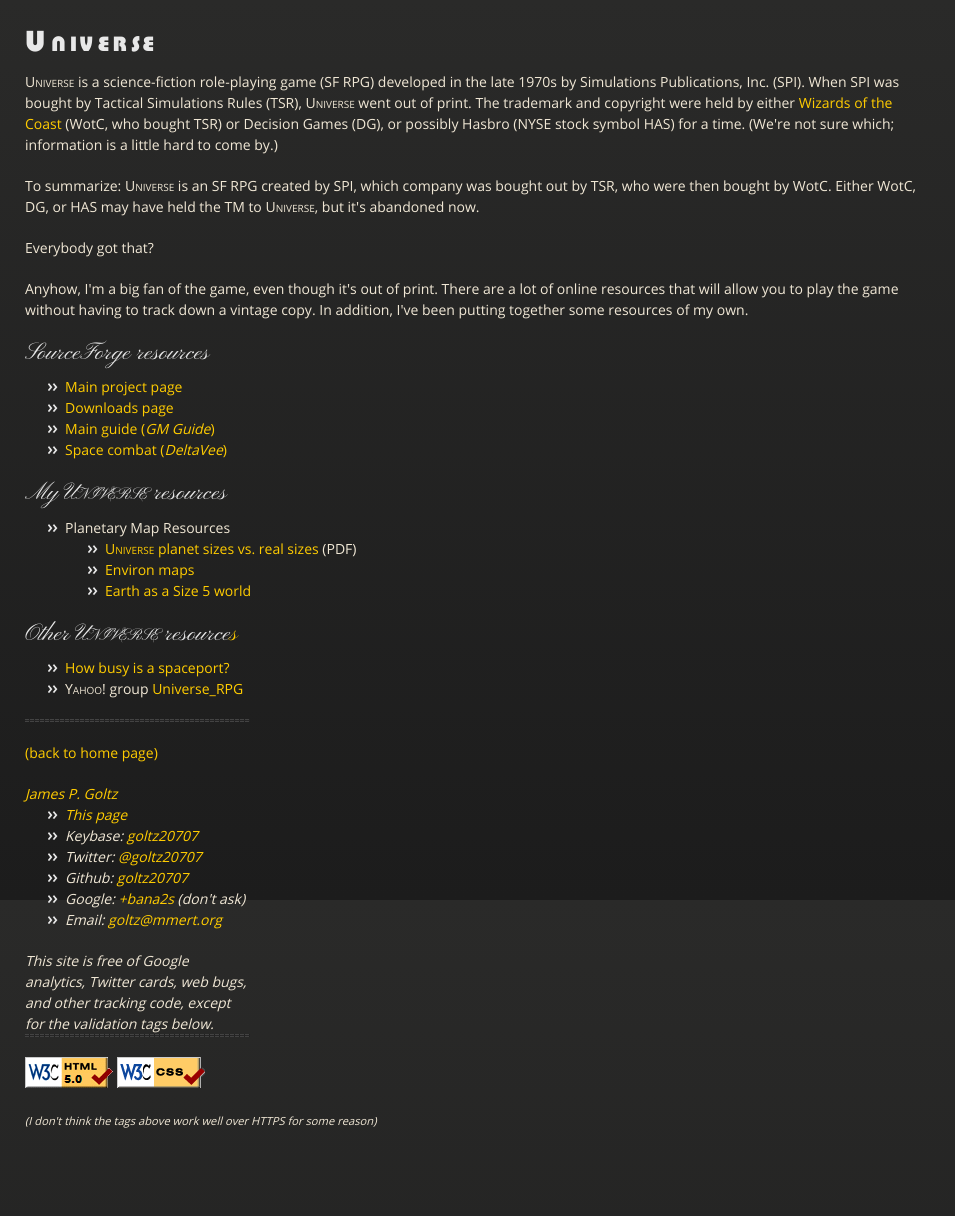
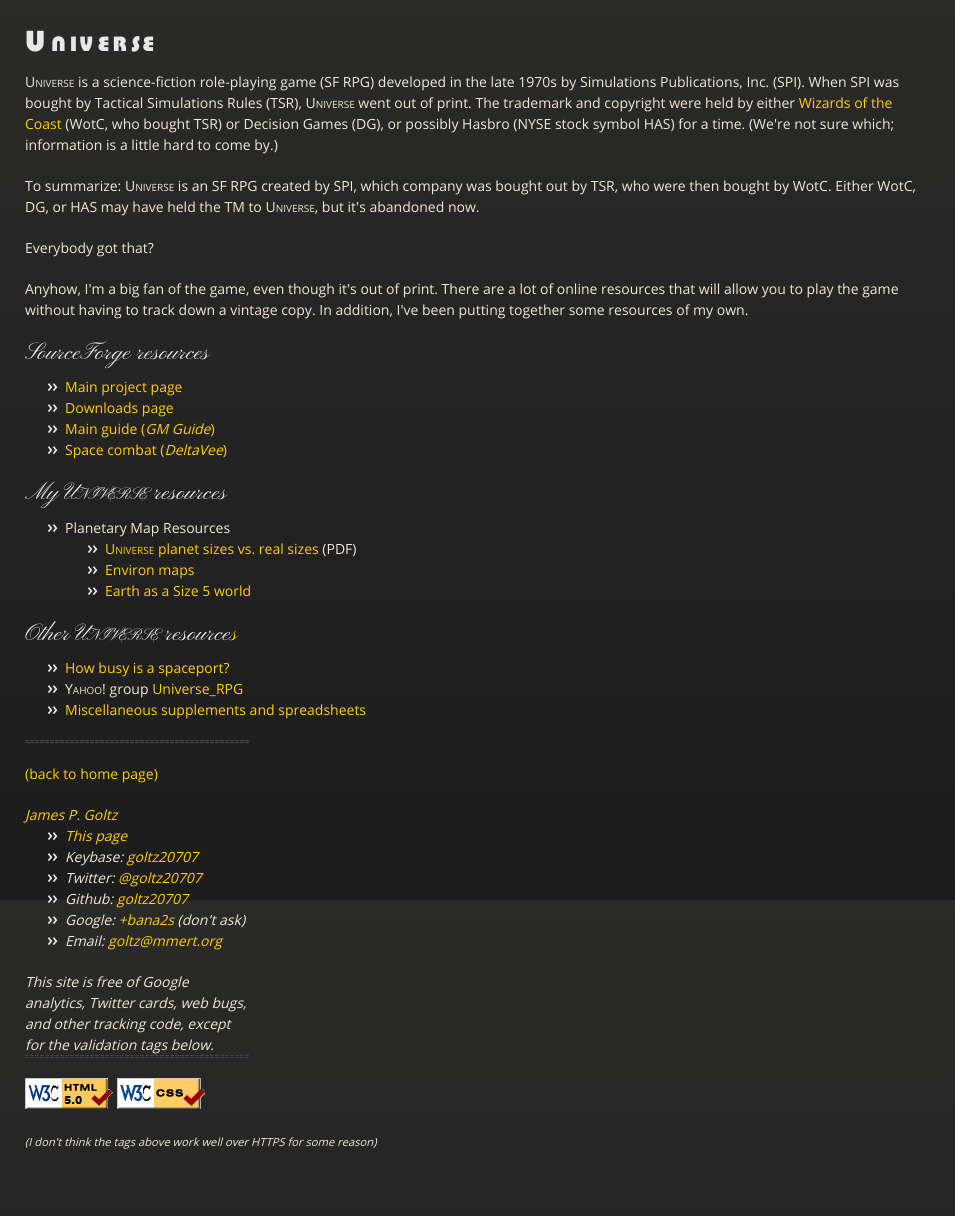
Before and after one commit to goltz20707/goltz20707.github.io, a Jekyll site: the page built from Universe/index.html, in a window 1280 px wide. Shown: the whole page, without its empty margins (0-955 px from the left). Built offline with Jekyll 4.4.1, drawn with Linux system fonts in a browser that asks for light colours; before the commit the page ends 1195 px from its top, so only the background shows below that.

Commit message:
More resources at Keybase public directory.

```diff
--- a/Universe/index.html
+++ b/Universe/index.html
@@ -59,7 +59,7 @@
 <!-- game materials for download</li> -->
 <!-- <li><a href="rules/">Rule interpretations</a></li> -->
 
-<li>Planetary Map Resources </li>
+<li>Planetary Map Resources</li>
 
 <ul>
 <li><a href="sizes.pdf"><span class="sc">Universe</span>
@@ -88,7 +88,10 @@
 <!-- pages (DragonQuest is a fantasy RPG that was also put out by SPI)</li> -->
 <li><a href="spaceports.html">How busy is a spaceport?</a></li>
 <li><span class="sc">Yahoo!</span> group
-<a href="http://games.groups.yahoo.com/group/Universe_RPG/">Universe_RPG</a>
+  <a href="http://games.groups.yahoo.com/group/Universe_RPG/">Universe_RPG</a>
+<li><a href="https://goltz20707.keybase.pub/Universe">Miscellaneous
+    supplements and spreadsheets</a>
+</li>
 </li>
 
 </ul>
```
